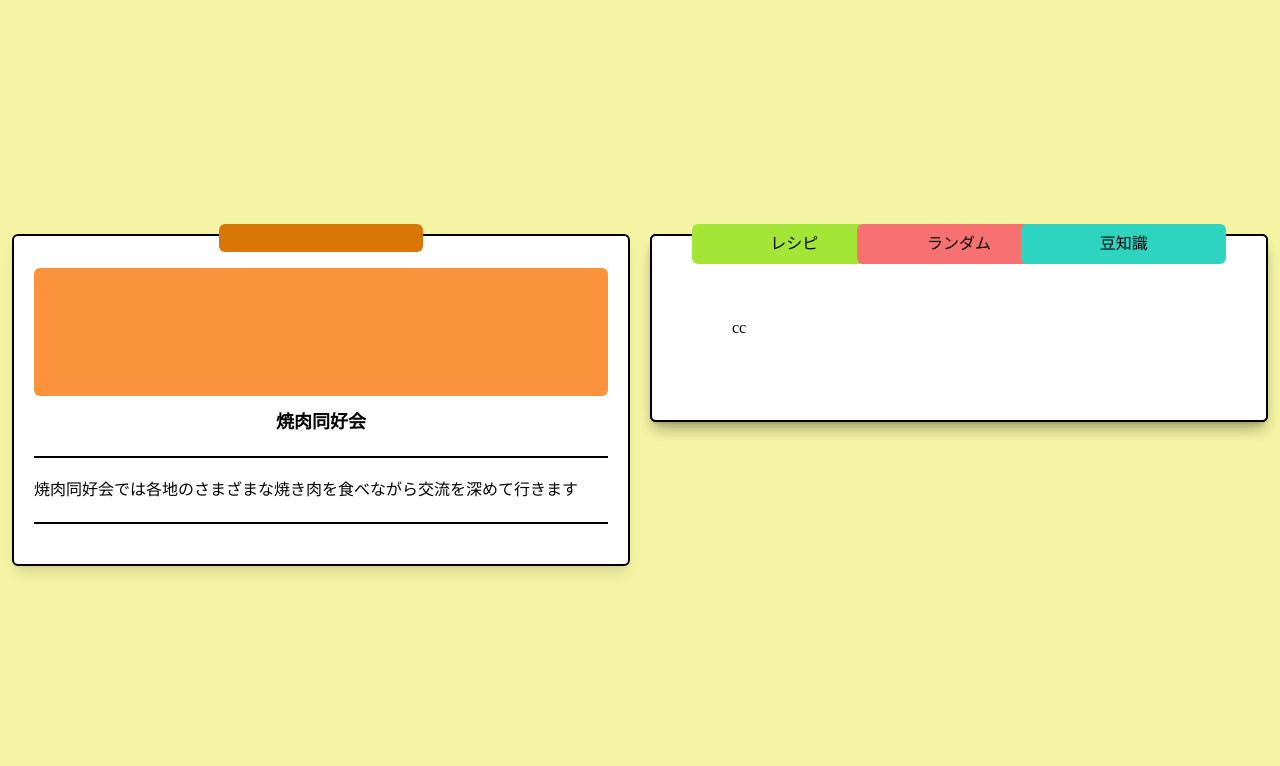
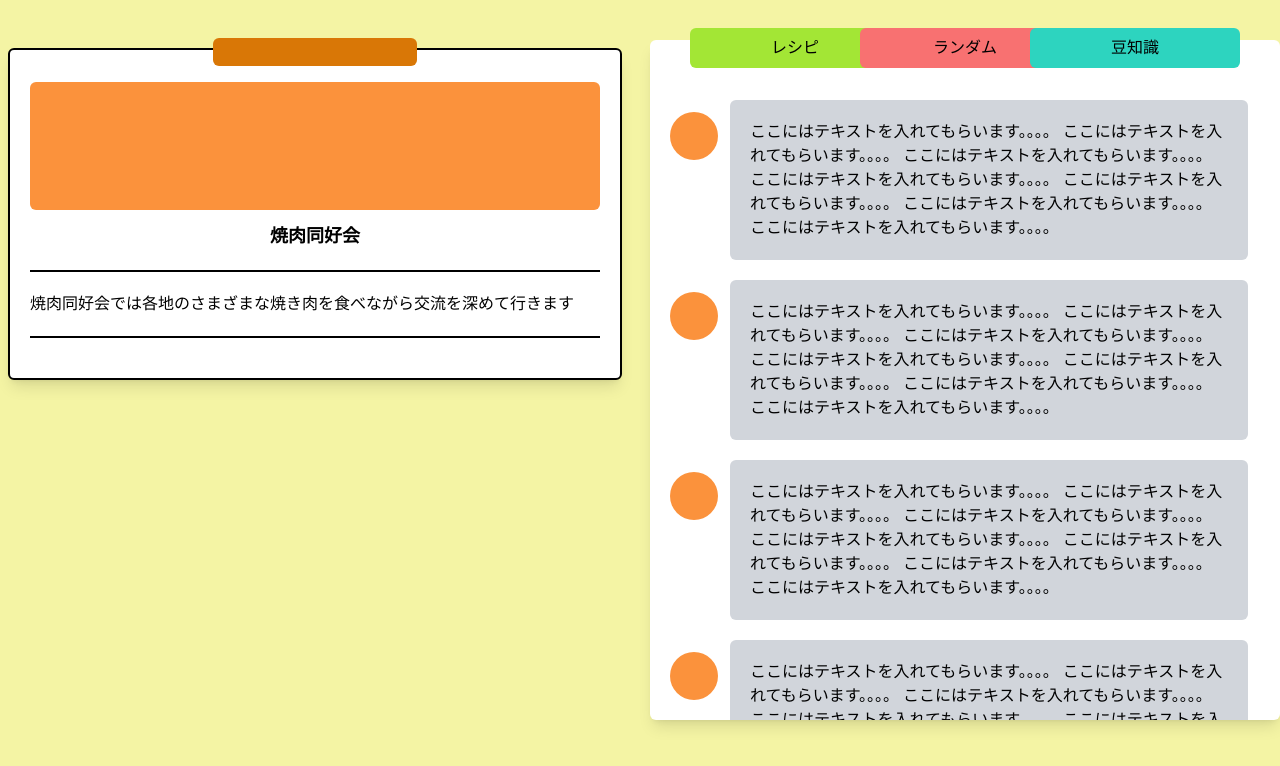
Before and after one commit to kuma0328/web3hackathon, a Next.js app in the folder client/: page /community/aaa in a window 1280 px wide. Shown: the top 766 px of the page. Built offline with nearby package versions, Linux system fonts and the light colour scheme.

Commit message:
feat:community show UI構築

```diff
--- a/client/components/Chats/Chat.tsx
+++ b/client/components/Chats/Chat.tsx
@@ -3,15 +3,14 @@ type TProps = {
   chatTitle: string;
   children: ReactNode;
   className?: string;
+  onClick: () => void;
 };
-export const Chat = ({ children, className, chatTitle }: TProps) => {
+export const Chat = ({ children, className, chatTitle, onClick }: TProps) => {
   return (
-    <div
-      className={`absolute w-full rounded-md border-2 border-black bg-white shadow-lg`}
-    >
+    <div className="absolute w-full rounded-md bg-white shadow-lg">
       <button
         className={`${className} absolute z-30 -my-3 mx-auto flex h-10 w-1/3 items-center justify-center rounded-md transition-all hover:z-50 hover:-my-7 hover:h-14`}
-        onClick={() => console.log('click')}
+        onClick={onClick}
       >
         {chatTitle}
       </button>
--- a/client/components/Chats/ChatsBoard.tsx
+++ b/client/components/Chats/ChatsBoard.tsx
@@ -1,21 +1,35 @@
+import { useSelectingChatStore } from '../../stores/SelectingChatStore';
 import { Chat } from './Chat';
+import { Messages } from './Messages/Messages';
 
 // どのタブを選んでいるのかはstateで管理する
 // クリックで各チャット欄に移動する感じで
 export const ChatsBoard = () => {
+  const { recipe, random, tips, setRecipeChat, setRandomChat, setTipsChat } =
+    useSelectingChatStore();
   return (
-    <div className="relative">
-      <div className="absolute top-0 left-0 w-full">
-        <Chat chatTitle="レシピ" className=" ml-10 bg-lime-400">
-          <div className="p-20">aa</div>
-        </Chat>
-        <Chat chatTitle="ランダム" className="left-1/3  bg-red-400">
-          <div className="p-20">bb</div>
-        </Chat>
-        <Chat chatTitle="豆知識" className="left-2/3 -ml-10 bg-teal-400">
-          <div className="p-20">cc</div>
-        </Chat>
-      </div>
+    <div className="relative my-10 md:m-0">
+      <Chat
+        chatTitle="レシピ"
+        className="ml-10 bg-lime-400"
+        onClick={setRecipeChat}
+      >
+        {recipe && <Messages />}
+      </Chat>
+      <Chat
+        chatTitle="ランダム"
+        className="left-1/3  bg-red-400"
+        onClick={setRandomChat}
+      >
+        {random && <Messages />}
+      </Chat>
+      <Chat
+        chatTitle="豆知識"
+        className="left-2/3 -ml-10 bg-teal-400"
+        onClick={setTipsChat}
+      >
+        {tips && <Messages />}
+      </Chat>
     </div>
   );
 };
--- /dev/null
+++ b/client/components/Chats/Messages/Message.tsx
@@ -0,0 +1,20 @@
+import React from 'react';
+
+export const Message = () => {
+  return (
+    <div className="my-5 flex px-5">
+      <div className="my-3 h-12 w-12 rounded-full bg-orange-400"></div>
+      <div className="mx-3 flex-1 rounded-md bg-gray-300 p-5">
+        <p>
+          ここにはテキストを入れてもらいます。。。。
+          ここにはテキストを入れてもらいます。。。。
+          ここにはテキストを入れてもらいます。。。。
+          ここにはテキストを入れてもらいます。。。。
+          ここにはテキストを入れてもらいます。。。。
+          ここにはテキストを入れてもらいます。。。。
+          ここにはテキストを入れてもらいます。。。。
+        </p>
+      </div>
+    </div>
+  );
+};
--- /dev/null
+++ b/client/components/Chats/Messages/Messages.tsx
@@ -0,0 +1,14 @@
+import React from 'react';
+import { Message } from './Message';
+
+export const Messages = () => {
+  return (
+    <div className="mt-10 flex flex-col justify-center overflow-y-auto">
+      <div className="h-[50vh] lg:h-[80vh]">
+        {[0, 1, 2, 3, 4, 5, 6, 7, 8, 9, 10].map(() => {
+          return <Message />;
+        })}
+      </div>
+    </div>
+  );
+};
--- a/client/components/Community/Community.tsx
+++ b/client/components/Community/Community.tsx
@@ -8,7 +8,7 @@ type TProps = {
 };
 export const Community = ({ title, link, description }: TProps) => {
   return (
-    <Board>
+    <Board className="m-2">
       <div className="p-5">
         <div className="m-auto my-3 h-32 w-full rounded-md bg-orange-400"></div>
         <div>
--- a/client/components/Wrapper/Page.tsx
+++ b/client/components/Wrapper/Page.tsx
@@ -11,7 +11,7 @@ export const Page = ({ className, children, wide }: TProps) => {
       className={
         wide
           ? `${className} flex min-h-screen flex-col items-center justify-center bg-bc p-3`
-          : `${className} min-h-screen bg-bc`
+          : `${className} bg-bc`
       }
     >
       {children}
--- a/client/pages/community/[id].tsx
+++ b/client/pages/community/[id].tsx
@@ -6,8 +6,8 @@ const communityDetail = () => {
   const router = useRouter();
   const { id } = router.query;
   return (
-    <Page wide={true}>
-      <div className="mx-5 grid w-full grid-cols-2 gap-5">
+    <Page wide={false} className="flex min-h-screen flex-col items-center py-5">
+      <div className="grid w-full grid-cols-1 gap-5 py-5 md:h-3/4 lg:grid-cols-2">
         <Community
           title="焼肉同好会"
           description="焼肉同好会では各地のさまざまな焼き肉を食べながら交流を深めて行きます"
--- a/client/pages/community/index.tsx
+++ b/client/pages/community/index.tsx
@@ -5,7 +5,7 @@ import { Page } from '../../components/Wrapper/Page';
 
 const index = () => {
   return (
-    <Page wide={false} className="p-10">
+    <Page wide={false} className="p-5 md:p-10">
       <TypoGraphy className="my-10 text-2xl">
         所属しているコミュニティ
       </TypoGraphy>
```
